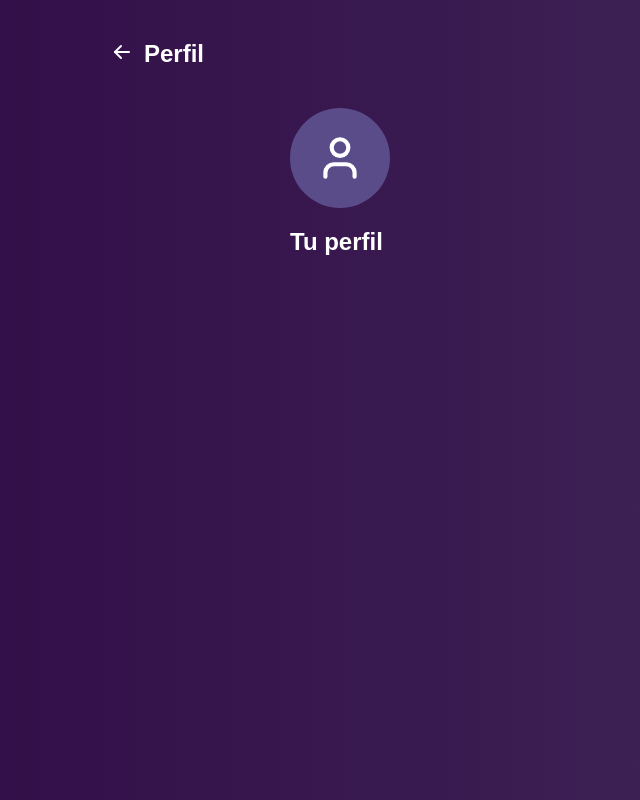
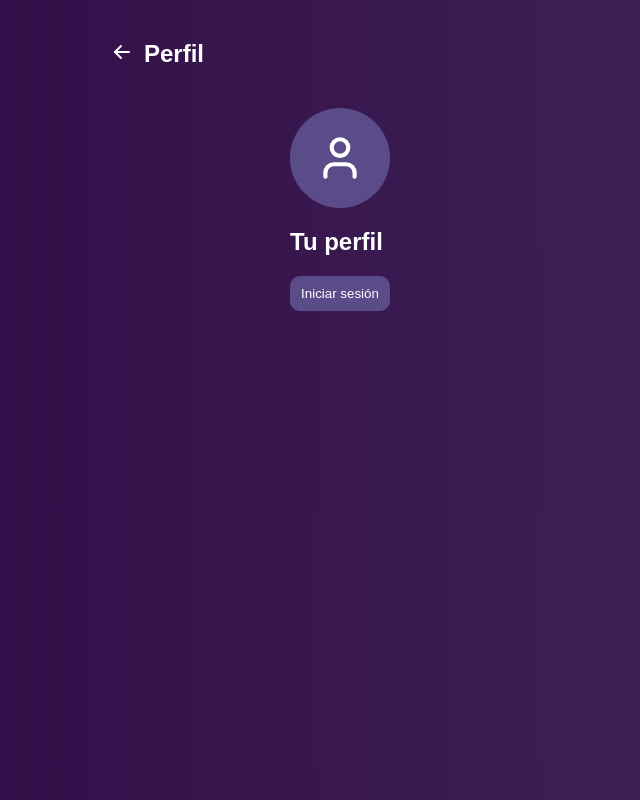
Before and after one commit to OrlandoTellez/moonsleep, a React (Vite) app: page /profile in a window 1280 px wide. Shown: the whole page, without its empty margins (300-940 px from the left). Built offline with nearby package versions, Linux system fonts and the light colour scheme; no server answers; a web font is replaced by a local one.

Commit message:
feat: update InfoProfile component; integrate Button for login functionality and adjust imports

```diff
--- a/src/sections/Profile/InfoProfile.tsx
+++ b/src/sections/Profile/InfoProfile.tsx
@@ -1,8 +1,11 @@
+import { Icon } from '../../components/Icon';
+import { Button } from '../../components/Button';
+import { useAuth0 } from '@auth0/auth0-react';
+import user from '../../assets/user.svg';
 import styles from './InfoProfile.module.css';
-import { Icon } from '../../components/Icon';
-import user from '../../assets/user.svg';
 
 export const InfoProfile = () => {
+  const { loginWithRedirect } = useAuth0();
   return (
     <>
         <div className={styles.container}>
@@ -13,6 +16,13 @@ export const InfoProfile = () => {
             <article>
               <h1>Tu perfil</h1>
             </article>
+
+            <div>
+              <Button
+              text='Iniciar sesión'
+              onClick={() => loginWithRedirect()}
+              />
+            </div>
         </div>
     </>
   )
```
